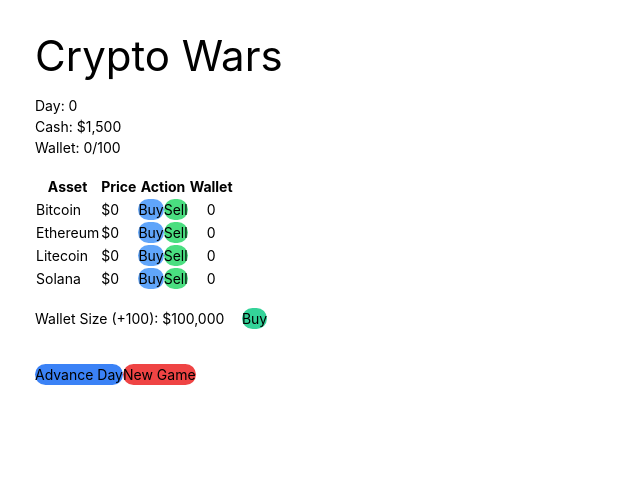
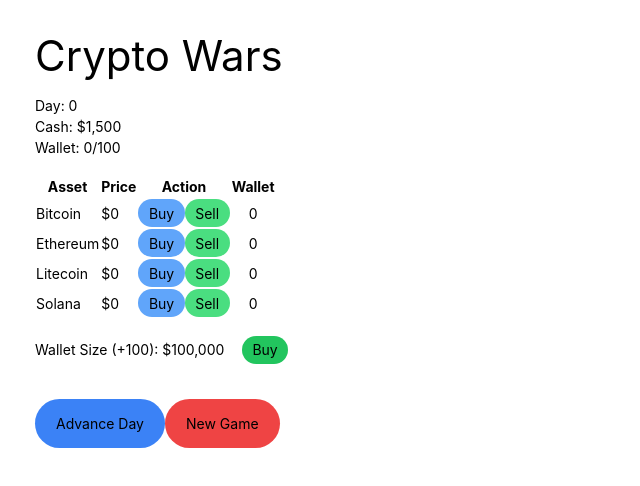
Before and after one commit to whcarter3/crypto-frenzy, a Next.js app: page / in a window 1280 px wide. Shown: the top 486 px of the page, without its empty margins (0-640 px from the left). Built offline with nearby package versions, Linux system fonts and the light colour scheme.

Commit message:
button changes and proofing

```diff
--- a/pages/index.js
+++ b/pages/index.js
@@ -68,7 +68,7 @@
       alert("Today is your last day! Better sell all your assets!")
     }
     if(currentDay >= 30) {
-      alert(`This round has been completed. You amassed ${numberWithCommas(cash)}. Click to start a new game`);
+      alert(`This round has been completed. You amassed $${numberWithCommas(cash)}. Click to start a new game`);
       init();
     } else {
       setCurrentDay(currentDay + 1);
@@ -258,8 +258,8 @@
               <td>{assets.bitcoin.assetName}</td>
               <td>${numberWithCommas(bitcoinPrice)}</td>
               <td>
-                <Button color="bg-blue-400" xPadding={3} yPadding={1} onClick={handleBuy} id="bitcoinBuy">Buy</Button>
-                <Button color="bg-green-400" xPadding={3} yPadding={1} onClick={handleSell} id="bitcoinSell">Sell</Button>
+                <button className="rounded-full bg-blue-400 px-3 py-1" onClick={handleBuy} id="bitcoinBuy">Buy</button>
+                <button className="rounded-full bg-green-400 px-3 py-1" onClick={handleSell} id="bitcoinSell">Sell</button>
               </td>
               <td>{bitcoinWallet}</td>
             </tr>
@@ -267,8 +267,8 @@
               <td>{assets.ethereum.assetName}</td>
               <td>${numberWithCommas(ethereumPrice)}</td>
               <td>
-                <Button color="bg-blue-400" xPadding={3} yPadding={1} onClick={handleBuy} id="ethereumBuy">Buy</Button>
-                <Button color="bg-green-400" xPadding={3} yPadding={1} onClick={handleSell} id="ethereumSell">Sell</Button>
+                <button className="rounded-full bg-blue-400 px-3 py-1" onClick={handleBuy} id="ethereumBuy">Buy</button>
+                <button className="rounded-full bg-green-400 px-3 py-1" onClick={handleSell} id="ethereumSell">Sell</button>
               </td>
               <td>{ethereumWallet}</td>
             </tr>
@@ -276,8 +276,8 @@
               <td>{assets.litecoin.assetName}</td>
               <td>${numberWithCommas(litecoinPrice)}</td>
               <td>
-                <Button color="bg-blue-400" xPadding={3} yPadding={1} onClick={handleBuy} id="litecoinBuy">Buy</Button>
-                <Button color="bg-green-400" xPadding={3} yPadding={1} onClick={handleSell} id="litecoinSell">Sell</Button>
+                <button className="rounded-full bg-blue-400 px-3 py-1" onClick={handleBuy} id="litecoinBuy">Buy</button>
+                <button className="rounded-full bg-green-400 px-3 py-1" onClick={handleSell} id="litecoinSell">Sell</button>
               </td>
               <td>{litecoinWallet}</td>
             </tr>
@@ -285,8 +285,8 @@
               <td>{assets.solana.assetName}</td>
               <td>${numberWithCommas(solanaPrice)}</td>
               <td>
-                <Button color="bg-blue-400" xPadding={3} yPadding={1} onClick={handleBuy} id="solanaBuy">Buy</Button>
-                <Button color="bg-green-400" xPadding={3} yPadding={1} onClick={handleSell} id="solanaSell">Sell</Button>
+                <button className="rounded-full bg-blue-400 px-3 py-1" onClick={handleBuy} id="solanaBuy">Buy</button>
+                <button className="rounded-full bg-green-400 px-3 py-1" onClick={handleSell} id="solanaSell">Sell</button>
               </td>
               <td>{solanaWallet}</td>
             </tr>
@@ -295,11 +295,11 @@
 
         <div className='mt-5 flex items-center'>
           <p className='mr-5'>Wallet Size (+100): $100,000</p>
-          <Button color="bg-emerald-400" xPadding={3} yPadding={1} onClick={increaseWalletCapacity}>Buy</Button>
+          <button className='bg-green-500 px-3 py-1 rounded-full' onClick={increaseWalletCapacity}>Buy</button>
         </div>
 
-        <Button color="bg-blue-500" xPadding={6} yPadding={4} margin={10} onClick={advanceDay}>Advance Day</Button>
-        <Button color="bg-red-500" xPadding={6} yPadding={4} margin={10} onClick={init}>New Game</Button>
+        <button className='bg-blue-500 px-6 py-4 rounded-full mt-10' onClick={advanceDay}>Advance Day</button>
+        <button className='bg-red-500 px-6 py-4 rounded-full' onClick={init}>New Game</button>
 
       </main>
     </div>
```
